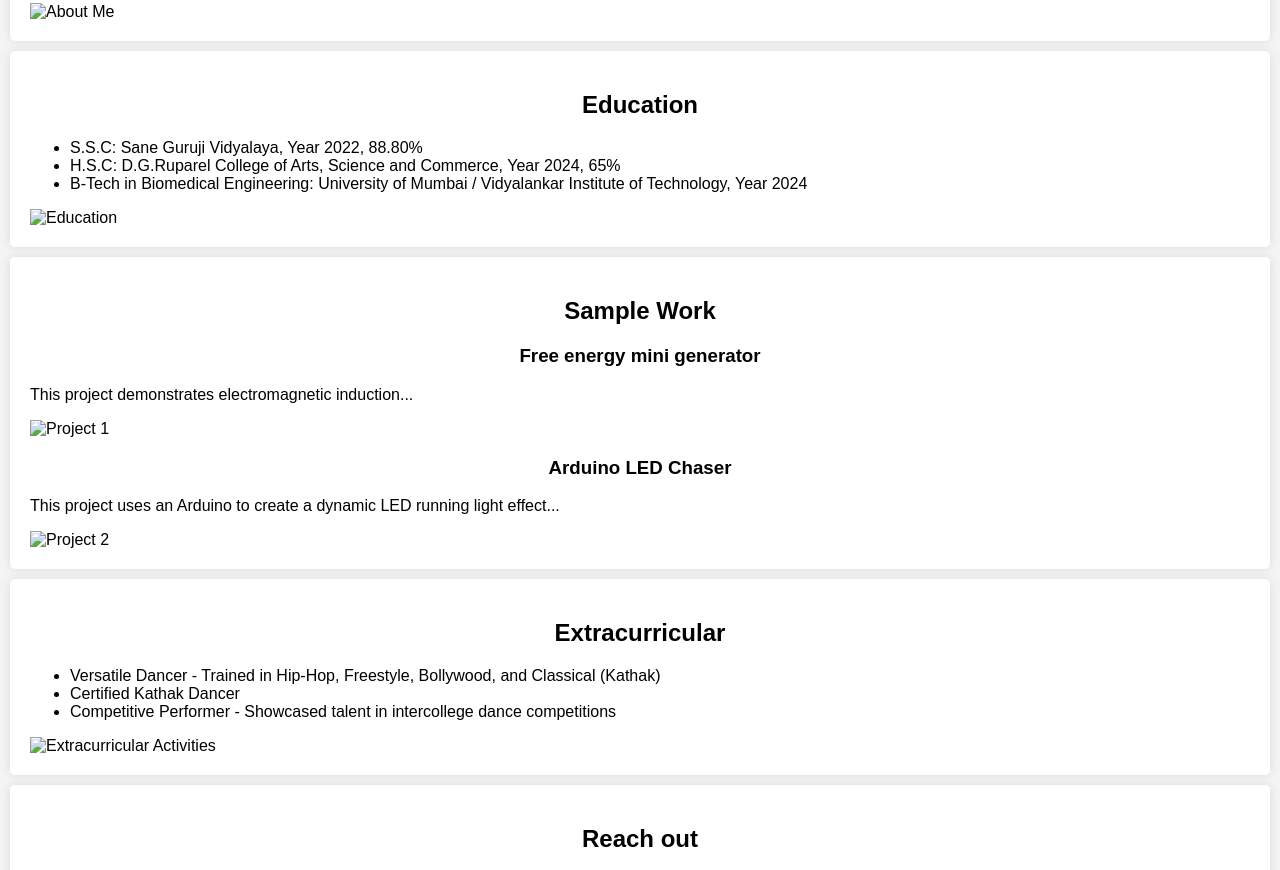
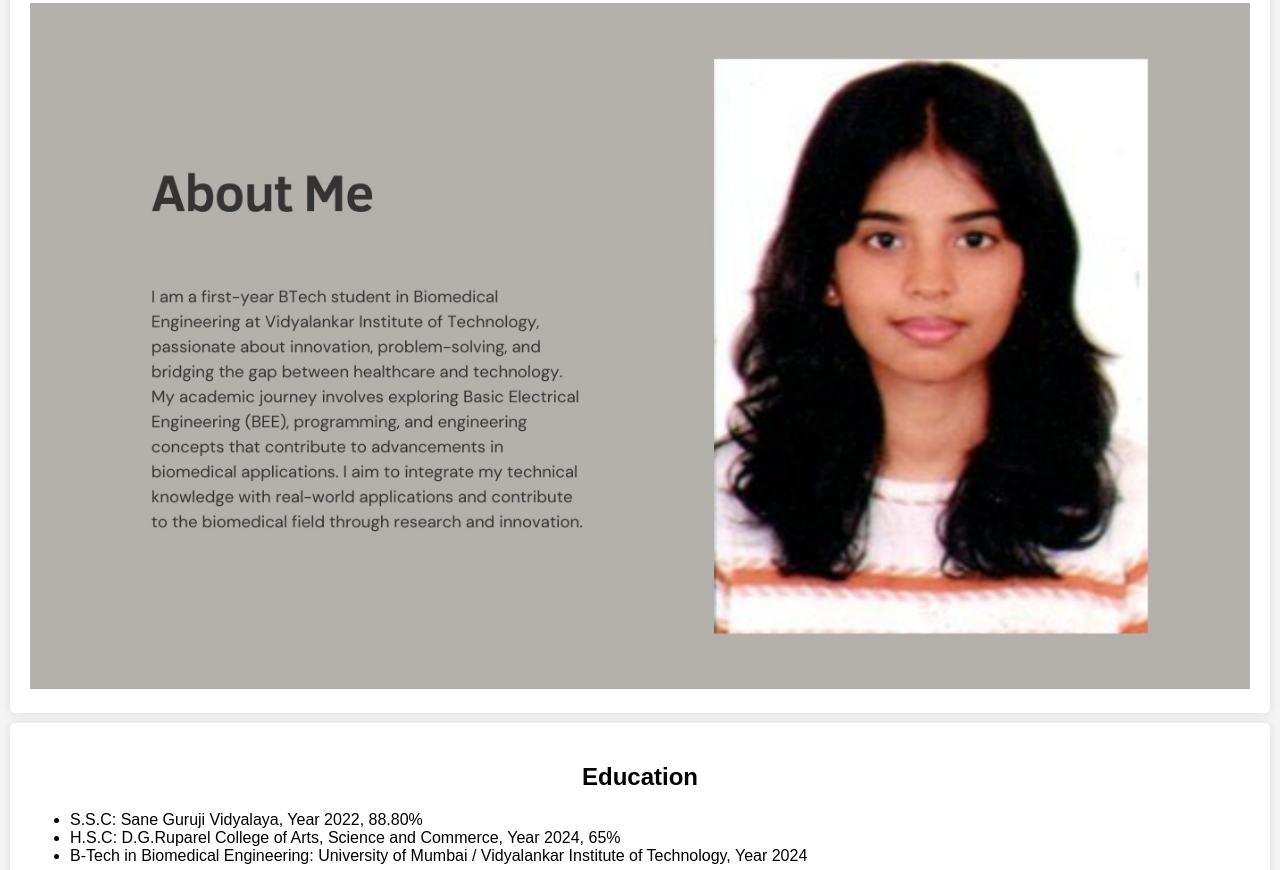
Before and after one commit to LyriX2/Website-for-me, a plain HTML site: page index.html in a window 1280 px wide. Shown: the part 1037-1907 px from the top of the page. Drawn offline with Linux system fonts and the light colour scheme.

Commit message:
Update index.html

```diff
--- a/index.html
+++ b/index.html
@@ -20,7 +20,7 @@
 <section id="about">
     <h2>About Me</h2>
     <p>I am a first-year BTech student in Biomedical Engineering at Vidyalankar Institute of Technology, passionate about innovation, problem-solving, and bridging the gap between healthcare and technology. My academic journey involves exploring Basic Electrical Engineering (BEE), programming, and engineering concepts.</p>
-    <img src="path/to/image2.jpg" alt="About Me">
+    <img src="image2.jpg" alt="About Me">
 </section>
 
 <section id="education">
@@ -30,7 +30,7 @@
         <li>H.S.C: D.G.Ruparel College of Arts, Science and Commerce, Year 2024, 65%</li>
         <li>B-Tech in Biomedical Engineering: University of Mumbai / Vidyalankar Institute of Technology, Year 2024</li>
     </ul>
-    <img src="path/to/image3.jpg" alt="Education">
+    <img src="image3.jpg" alt="Education">
 </section>
 
 <section id="projects">
@@ -38,12 +38,12 @@
     <div class="project">
         <h3>Free energy mini generator</h3>
         <p>This project demonstrates electromagnetic induction... </p>
-        <img src="path/to/image4.jpg" alt="Project 1">
+        <img src="image4.jpg" alt="Project 1">
     </div>
     <div class="project">
         <h3>Arduino LED Chaser</h3>
         <p>This project uses an Arduino to create a dynamic LED running light effect...</p>
-        <img src="path/to/image5.jpg" alt="Project 2">
+        <img src="image5.jpg" alt="Project 2">
     </div>
 </section>
 
@@ -54,7 +54,7 @@
         <li>Certified Kathak Dancer</li>
         <li>Competitive Performer - Showcased talent in intercollege dance competitions</li>
     </ul>
-    <img src="path/to/image6.jpg" alt="Extracurricular Activities">
+    <img src="image6.jpg" alt="Extracurricular Activities">
 </section>
 
 <section id="contact">
@@ -63,7 +63,7 @@
     <p>Email: <a href="mailto:saloni182006@gmail.com">saloni182006@gmail.com</a></p>
     <p>Phone: 9892531183</p>
     <p>Instagram: <a href="https://instagram.com/s4loni_">@s4loni_</a></p>
-    <img src="path/to/image7.jpg" alt="Contact">
+    <img src="image7.jpg" alt="Contact">
 </section>
 
 </body>
```
